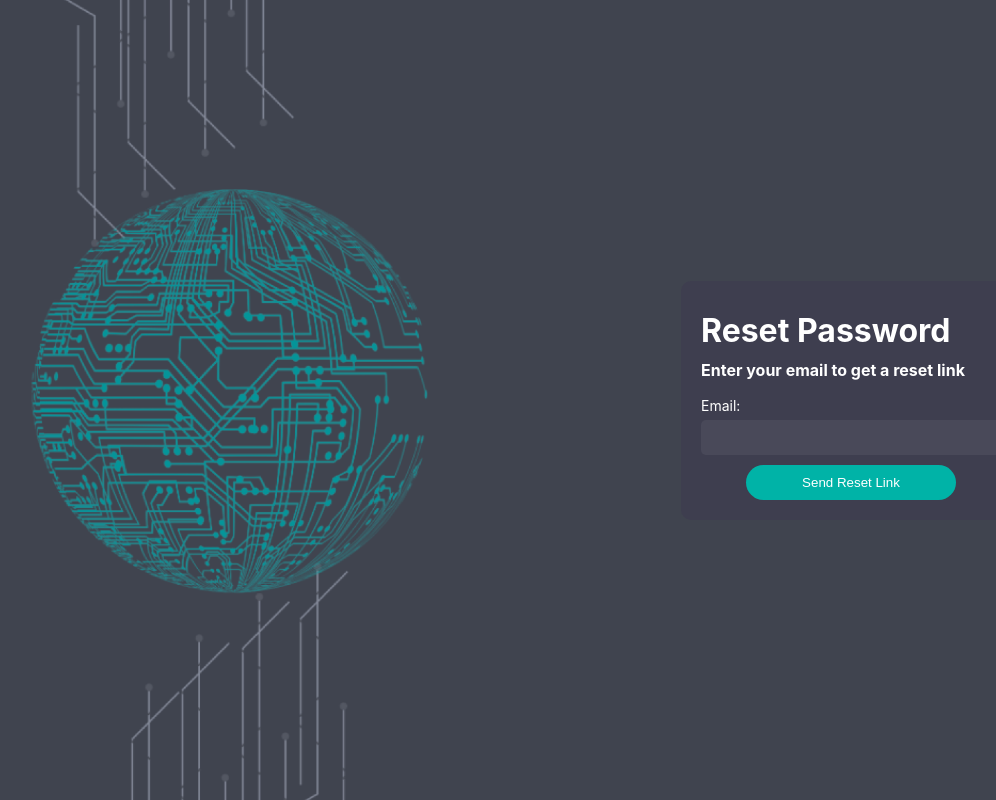
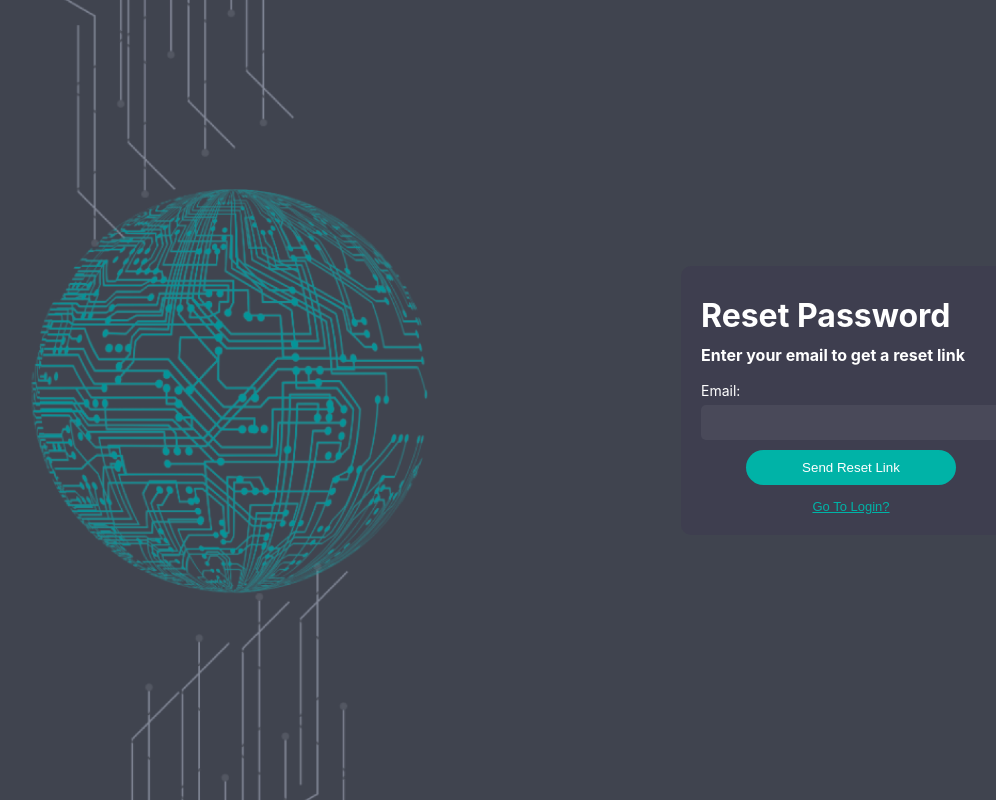
Before and after one commit to BehJiaLing/dbkl_project, a React (Create React App) app: page /forgot-password in a window 1280 px wide. Shown: the whole page, without its empty margins (9-1005 px from the left). Built offline with nearby package versions, Linux system fonts and the light colour scheme.

Commit message:
UDT: Add button

```diff
--- a/src/ForgotPassword.js
+++ b/src/ForgotPassword.js
@@ -13,6 +13,10 @@ const ForgotPassword = () => {
         window.addEventListener("resize", handleResize);
         return () => window.removeEventListener("resize", handleResize);
     }, []);
+
+    const goToLogin = () => {
+        navigate("/login");
+    };
 
     const handleSubmit = async (e) => {
         e.preventDefault();
@@ -68,6 +72,18 @@ const ForgotPassword = () => {
                         {isLoading ? "Sending..." : "Send Reset Link"}
                     </button>
                 </form>
+
+                {/* Login under form */}
+                <div style={styles.loginWrapper}>
+                    <button
+                        type="button"
+                        onClick={goToLogin}
+                        style={styles.linkButton}
+                    >
+                        Go To Login?
+                    </button>
+                </div>
+
             </div>
         </div>
     );
@@ -146,6 +162,18 @@ const styles = {
         height: "35px",
         boxSizing: "border-box",
     },
+    loginWrapper: {
+        marginTop: "10px",
+        textAlign: "center",
+    },
+    linkButton: {
+        background: "none",
+        border: "none",
+        color: "#00b3a7",
+        cursor: "pointer",
+        fontSize: "13px",
+        textDecoration: "underline",
+    },
     button: {
         width: "70%",
         padding: "10px",
```
